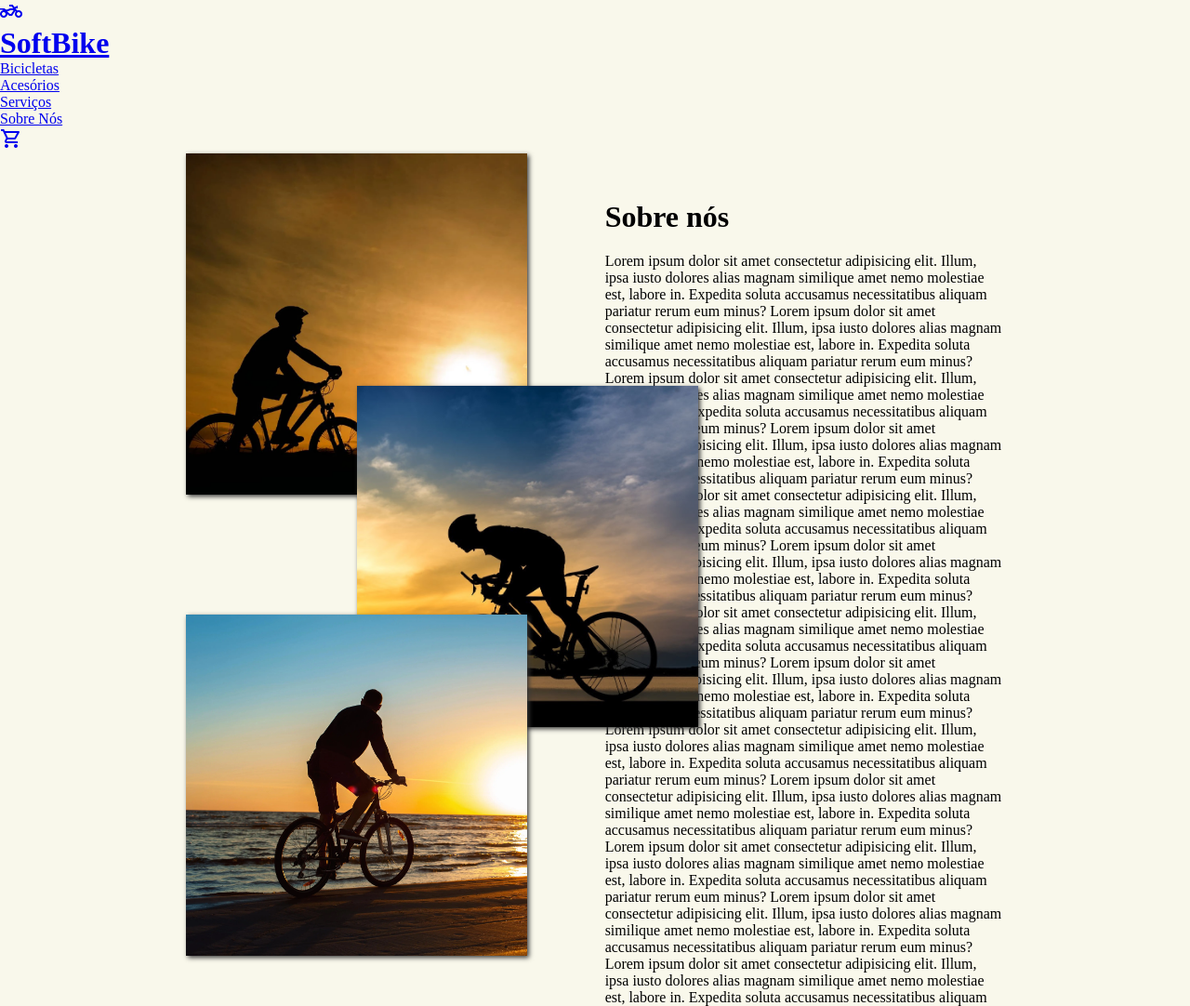
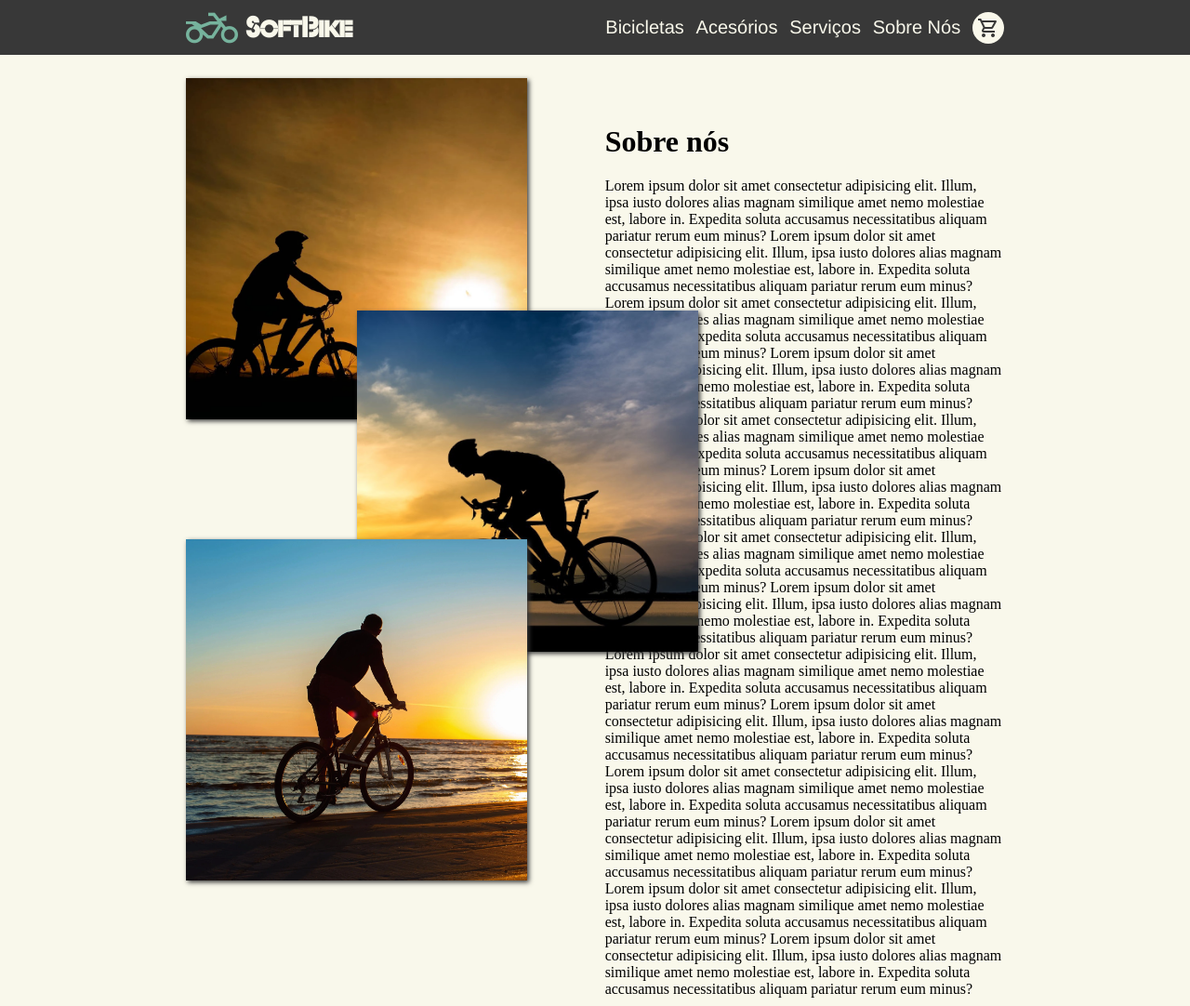
Before and after one commit to trabalho-pw/bike-shop, a plain HTML site: page pages/sobre.html in a window 1280 px wide. Shown: the top 1082 px of the page at 93% size. Drawn offline with nearby package versions, Linux system fonts and the light colour scheme; files that its build step writes are made by us from their sources; files whose address does not match are found by name.

Commit message:
Header funcionando

```diff
--- a/pages/sobre.html
+++ b/pages/sobre.html
@@ -5,7 +5,8 @@
     <meta name="viewport" content="width=device-width, initial-scale=1.0">
     <title>SoftByke</title>
     <link rel="stylesheet" href="../css/style-sobre.css">
-    <link rel="stylesheet" href="css/style-home.css">
+    <link rel="stylesheet" href="../css/style-home.css">
+    <link rel="stylesheet" href="../css/style-header-footer.css">
     <link rel="stylesheet" href="https://fonts.googleapis.com/css2?family=Material+Symbols+Outlined:opsz,wght,FILL,GRAD@24,400,0,0" />
 </head>
 <body>
@@ -71,6 +72,7 @@
         background-color: var(--color-white);
     }
     .container{
+        padding-top: 25px;
         display: flex;
         justify-content: space-around;
     }
```
